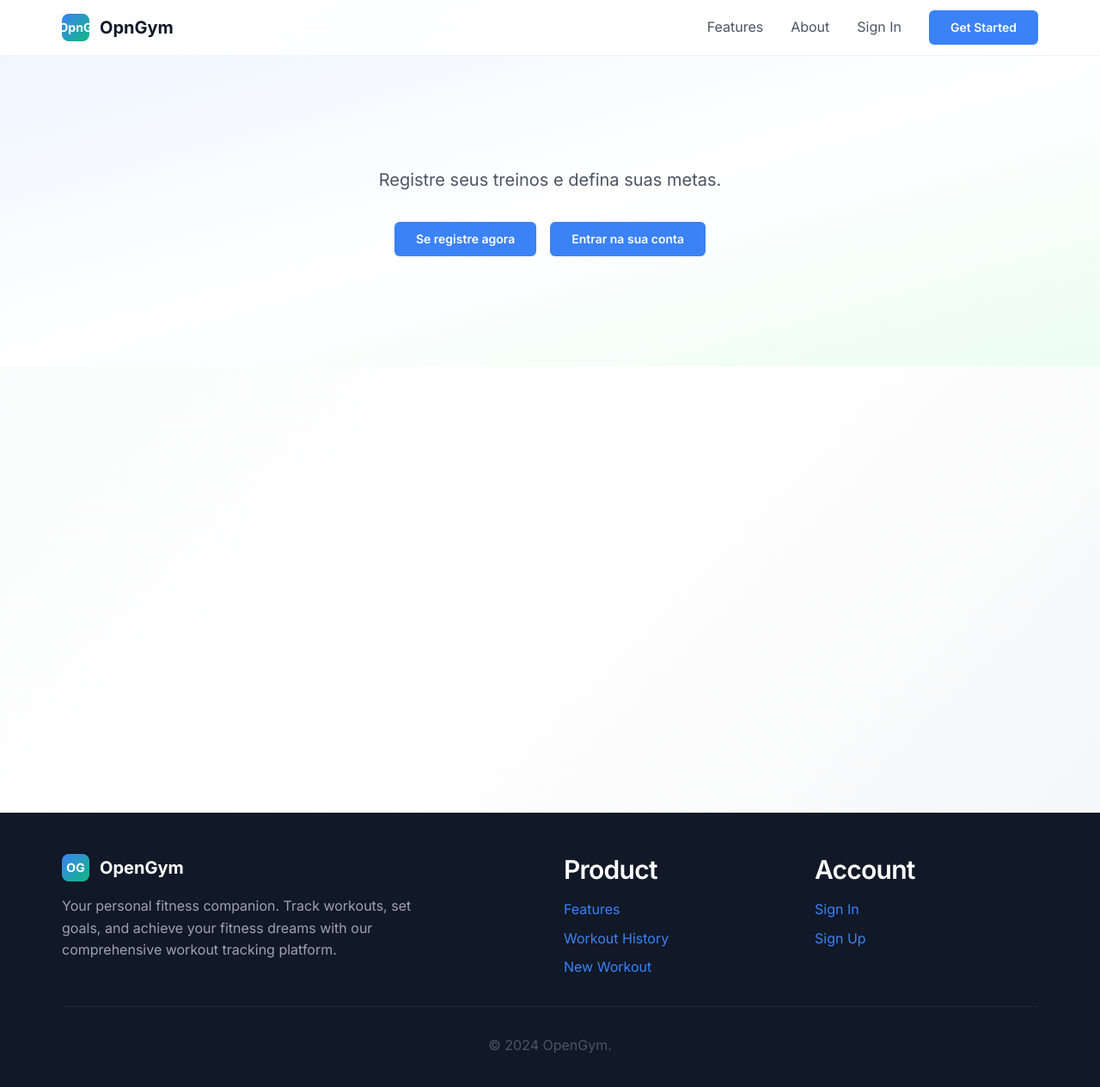
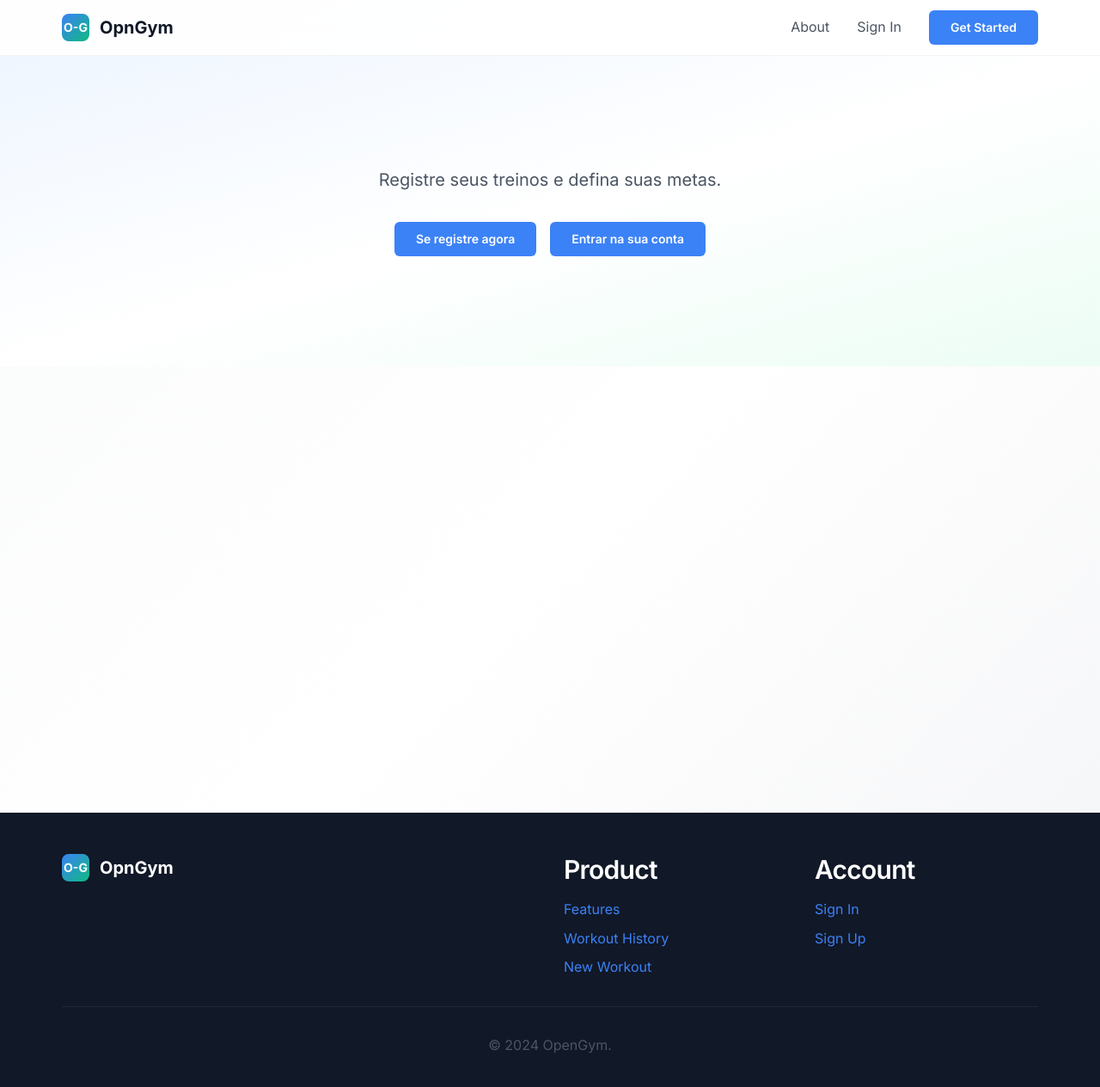
Before and after one commit to FernandoHPPinho/OpnGym, a Next.js app: page / in a window 1280 px wide. Shown: the top 1264 px of the page at 86% size. Built offline with nearby package versions, Linux system fonts and the light colour scheme.

Commit message:
layout_ajustes

```diff
--- a/app/layout.tsx
+++ b/app/layout.tsx
@@ -30,7 +30,7 @@ export default function RootLayout({
               {/* Logo */}
               <div className="flex items-center space-x-3">
                 <div className="w-8 h-8 bg-gradient-to-br from-blue-500 to-emerald-500 rounded-lg flex items-center justify-center">
-                  <span className="text-white font-bold text-sm">OpnG</span>
+                  <span className="text-white font-bold text-sm">O-G</span>
                 </div>
                 <a href="/" className="text-xl font-bold text-gray-900 hover:text-blue-600 transition-colors">
                   OpnGym
@@ -39,9 +39,6 @@ export default function RootLayout({
 
               {/* Navigation Links */}
               <div className="hidden md:flex items-center space-x-8">
-                <a href="/#features" className="text-gray-600 hover:text-gray-900 transition-colors">
-                  Features
-                </a>
                 <a href="/#about" className="text-gray-600 hover:text-gray-900 transition-colors">
                   About
                 </a>
@@ -80,13 +77,10 @@ export default function RootLayout({
               <div className="col-span-1 md:col-span-2">
                 <div className="flex items-center space-x-3 mb-4">
                   <div className="w-8 h-8 bg-gradient-to-br from-blue-500 to-emerald-500 rounded-lg flex items-center justify-center">
-                    <span className="text-white font-bold text-sm">OG</span>
+                    <span className="text-white font-bold text-sm">O-G</span>
                   </div>
-                  <span className="text-xl font-bold">OpenGym</span>
+                  <span className="text-xl font-bold">OpnGym</span>
                 </div>
-                <p className="text-gray-400 max-w-md">
-                  Your personal fitness companion. Track workouts, set goals, and achieve your fitness dreams with our comprehensive workout tracking platform.
-                </p>
               </div>
 
               <div>
```
